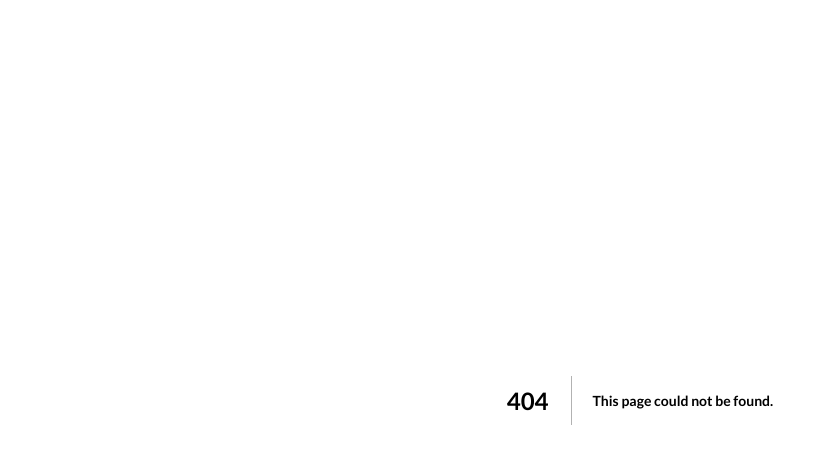
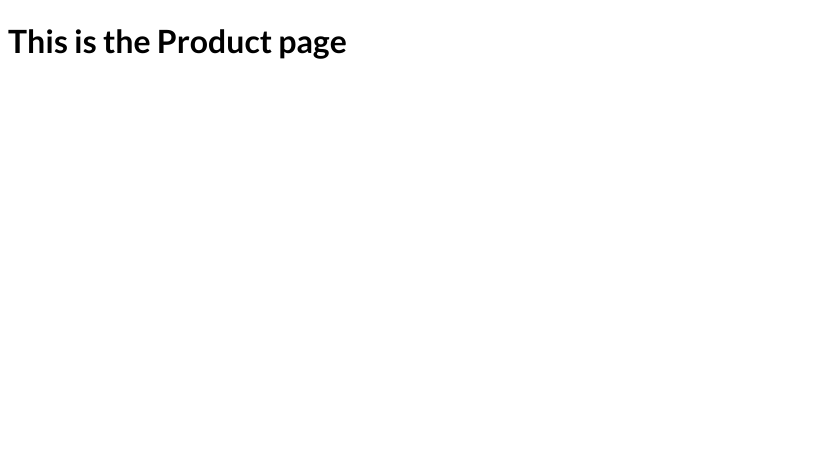
Before and after one commit to Muhammad0320/next-page, a Next.js app: page /product in a window 1280 px wide. Before the commit this address had no page. Shown: the top 450 px of the page, without its empty margins (0-828 px from the left). Built offline with nearby package versions, Linux system fonts and the light colour scheme.

Commit message:
chrore: update index

```diff
--- /dev/null
+++ b/pages/product/index.jsx
@@ -0,0 +1,9 @@
+function Index() {
+  return (
+    <div>
+      <h1> This is the Product page </h1>
+    </div>
+  );
+}
+
+export default Index;
```
